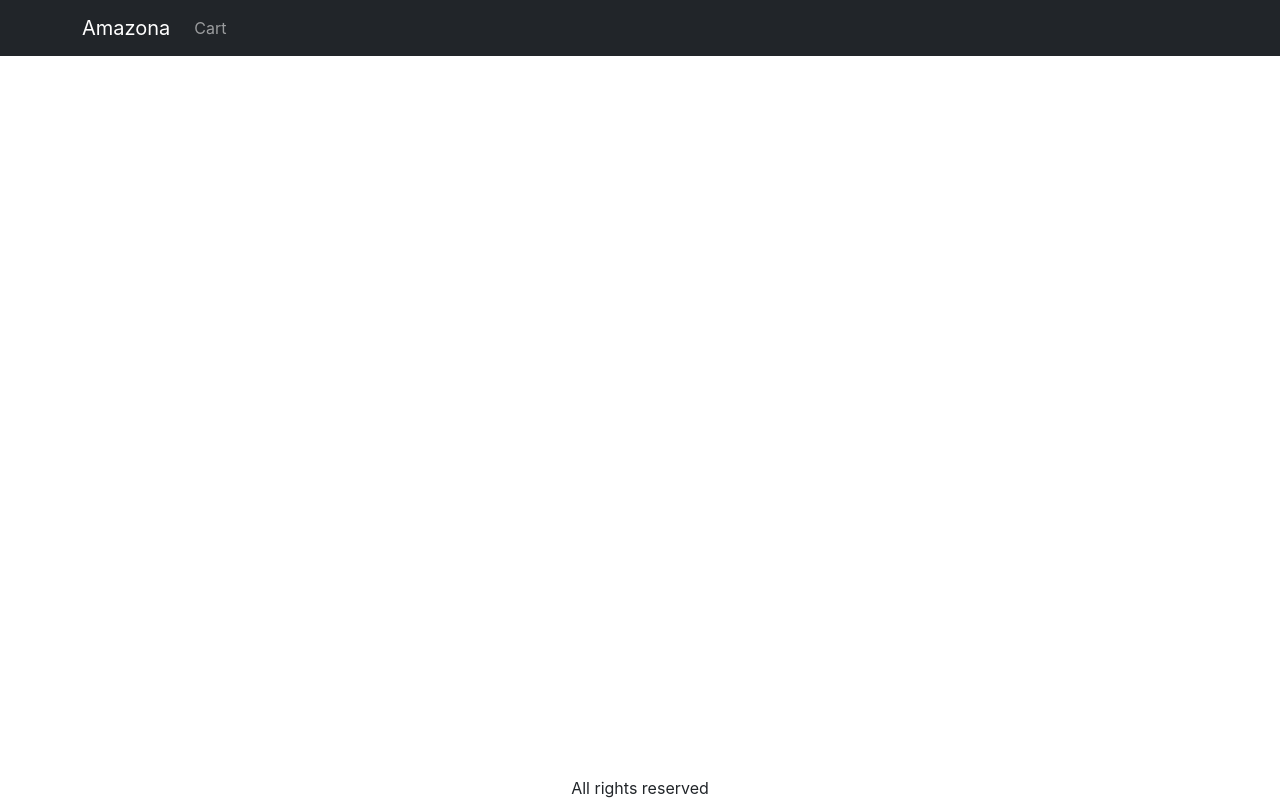
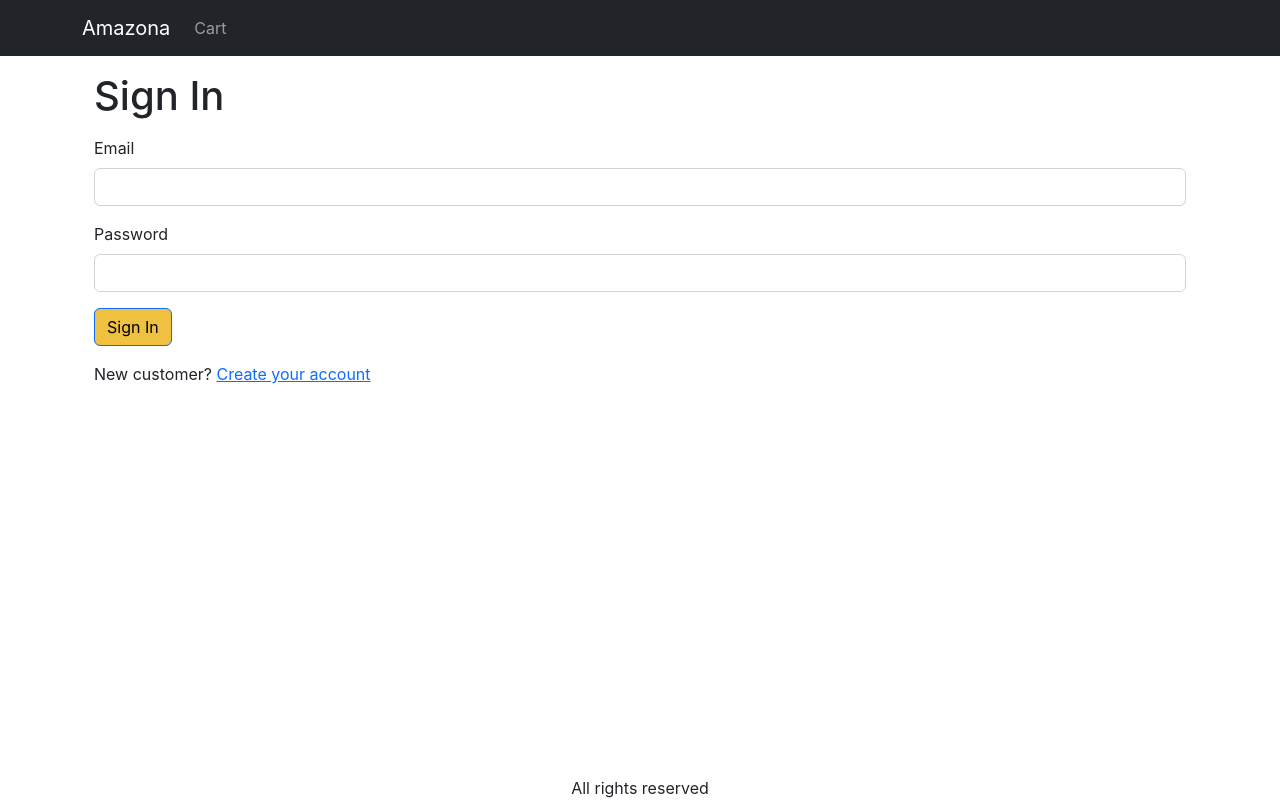
Before and after one commit to IT21286278/Ecommerce-Mern, a React (Create React App) app in the folder frontend/: page /signin in a window 1280 px wide. Built offline with nearby package versions, Linux system fonts and the light colour scheme.

Commit message:
18-Create signIn Screen

```diff
--- a/frontend/src/App.js
+++ b/frontend/src/App.js
@@ -9,6 +9,7 @@ import { LinkContainer } from 'react-router-bootstrap';
 import { useContext } from 'react';
 import { Store } from './Store';
 import CartScreen from './Screens/CartScreen';
+import SigninScreen from './Screens/SigninScreen';
 
 function App() {
   const { state } = useContext(Store);
@@ -41,6 +42,7 @@ function App() {
             <Routes>
               <Route path="/product/:slug" exact element={<ProductScreen />} />
               <Route path="/cart" exact element={<CartScreen />} />
+              <Route path="/signin" exact element={<SigninScreen />} />
               <Route path="/" exact element={<HomeScreen />} />
             </Routes>
           </Container>
--- /dev/null
+++ b/frontend/src/Screens/SigninScreen.js
@@ -0,0 +1,37 @@
+import Button from 'react-bootstrap/Button';
+import Container from 'react-bootstrap/esm/Container';
+import { Helmet } from 'react-helmet-async';
+import { Link, useLocation } from 'react-router-dom';
+import Form from 'react-bootstrap/Form';
+
+export default function SigninScreen() {
+  const { search } = useLocation();
+  const redirectInUrl = new URLSearchParams(search).get('redirect');
+  const redirect = redirectInUrl ? redirectInUrl : '/';
+
+  return (
+    <Container className="small-container">
+      <Helmet>
+        <title>Sign In</title>
+      </Helmet>
+      <h1 className="my-3">Sign In</h1>
+      <Form>
+        <Form.Group className="mb-3" controlId="email">
+          <Form.Label>Email</Form.Label>
+          <Form.Control type="email" required />
+        </Form.Group>
+        <Form.Group className="mb-3" controlId="password">
+          <Form.Label>Password</Form.Label>
+          <Form.Control type="password" required />
+        </Form.Group>
+        <div className="mb-3">
+          <Button type="submit">Sign In</Button>
+        </div>
+        <div className="mb-3">
+          New customer?{' '}
+          <Link to={`/signup/redirect=${redirect}`}>Create your account</Link>
+        </div>
+      </Form>
+    </Container>
+  );
+}
```
